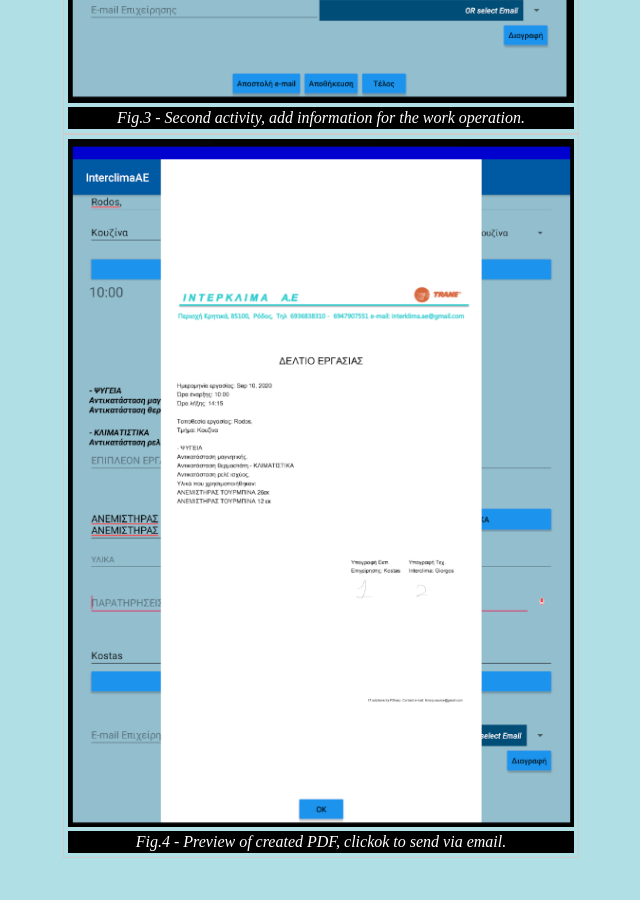
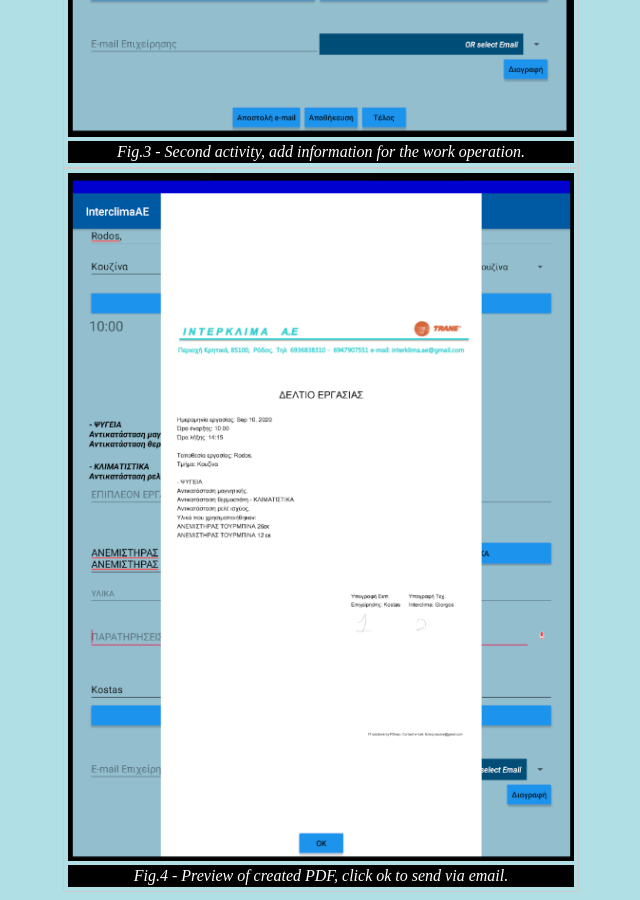
Before and after one commit to FationSH/portfolioAssets, a Jekyll site: the page interclima.html, which Jekyll copies as it is, in a window 1280 px wide and 900 px high, scrolled down 2497 px. Shown: the whole window, without its empty margins (319-959 px from the left). Built offline with Jekyll 4.4.1, drawn with Linux system fonts in a browser that asks for light colours; before the commit the page ends 3363 px from its top, so only the background shows below that; some of the changed text lies outside the part shown.

Commit message:
Update interclima.html

```diff
--- a/interclima.html
+++ b/interclima.html
@@ -40,7 +42,6 @@
     <li>Add multiple dates. Add start/end time of work operation.</li>
     <li>Select tasks, spare parts used from lists or add yours.</li>
   </ul>
-
 
 
   <h2>Application Images</h2>
@@ -62,7 +63,7 @@
 
   <figure style="width:40%">
     <img src="interclimaImages/interclimaPreview.png" alt="PDF preview" style="width:100%">
-    <figcaption>Fig.4 - Preview of created PDF, clickok to send via email.</figcaption>
+    <figcaption>Fig.4 - Preview of created PDF, click ok to send via email.</figcaption>
   </figure>
 
 </body>
```
Also changed, not shown: other parts of interclima.html (+2 -0 lines).
